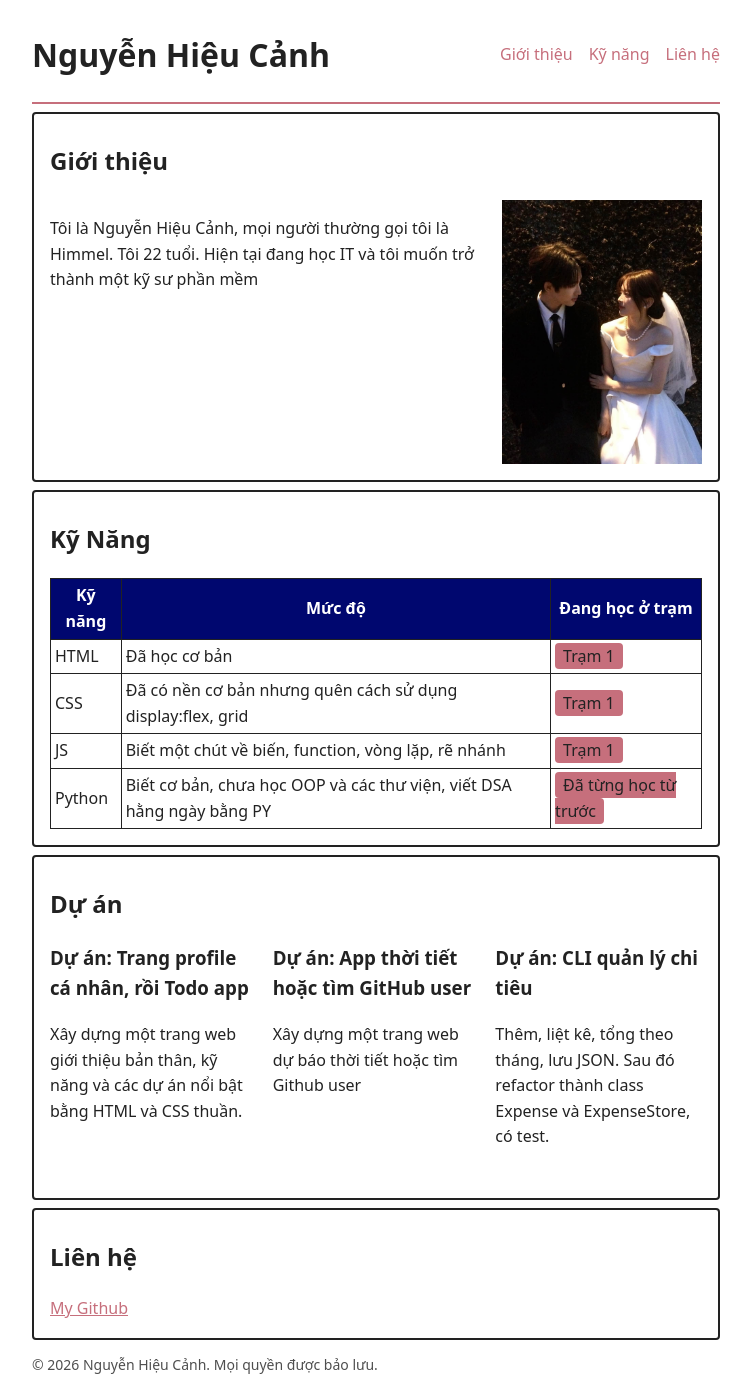
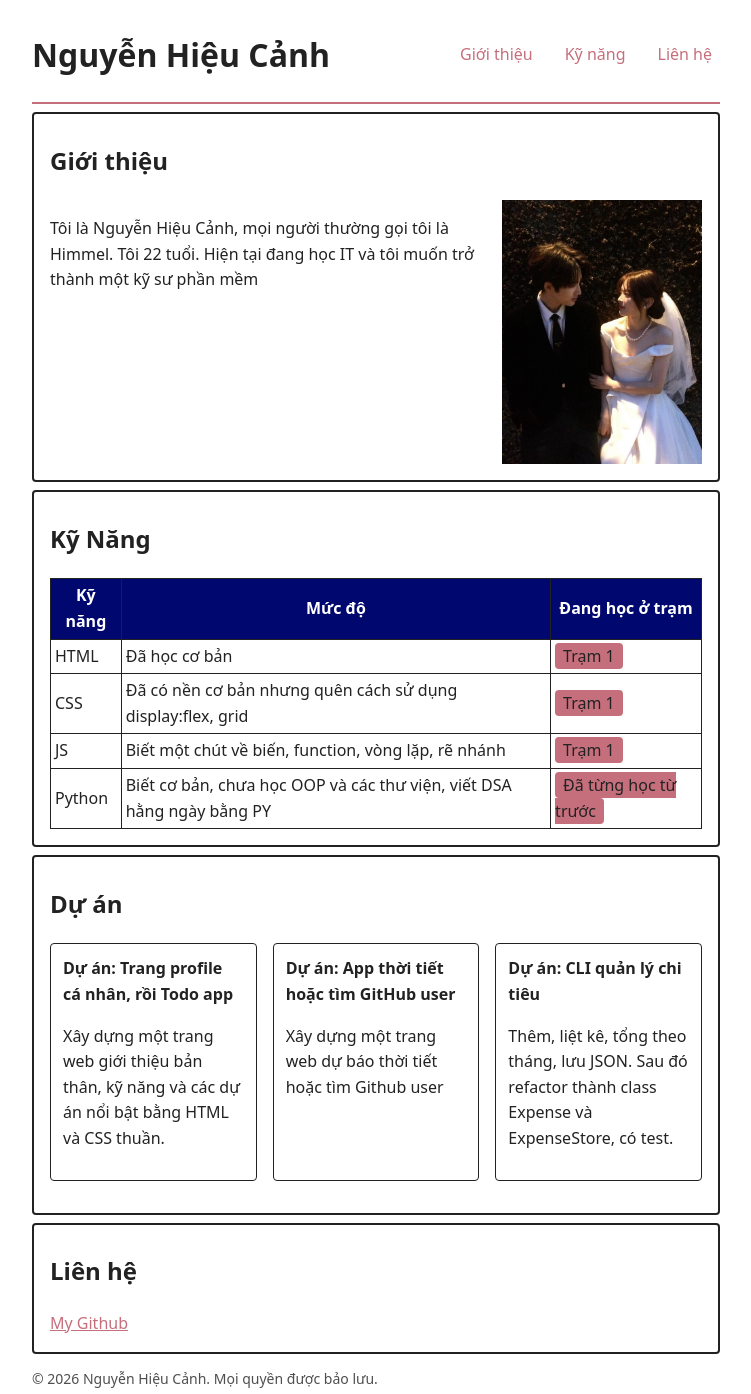
Before and after one commit to canhvsduog150604-jpg/fullstack-journey, a plain HTML site: page 01-html-css-js/bai-03/index.html in a window 1280 px wide. Shown: the whole page, without its empty margins (264-1015 px from the left). Drawn offline with Linux system fonts and the light colour scheme.

Commit message:
add border for projects

```diff
--- a/01-html-css-js/bai-03/style.css
+++ b/01-html-css-js/bai-03/style.css
@@ -71,7 +71,7 @@ nav {
 
 nav a {
     text-decoration: none;
-    display: inline-block;
+    padding: 4px 8px;
 }
 
 
@@ -93,12 +93,6 @@ nav a:hover {
 
 
 /* ===== Bài 3: Flexbox ===== */
-
-/* BT1. Header: tên bên trái, menu bên phải */
-
-
-/* BT2. Nav: 3 link xếp hàng, cách đều */
-
 
 /* BT3. Giới thiệu: chữ bên trái, ảnh bên phải */
 .intro {
@@ -132,8 +126,12 @@ nav a:hover {
 
 .du-an-list article {
     height: 100%;
+    border: 1px solid var(--mau-chu);
+    border-radius: 4px;
+    padding: 12px;
 }
 
 .du-an-list h3 {
     margin-top: 0;
+    font-size: 1rem;
 }
```
Also changed, not shown: 1 other file.
